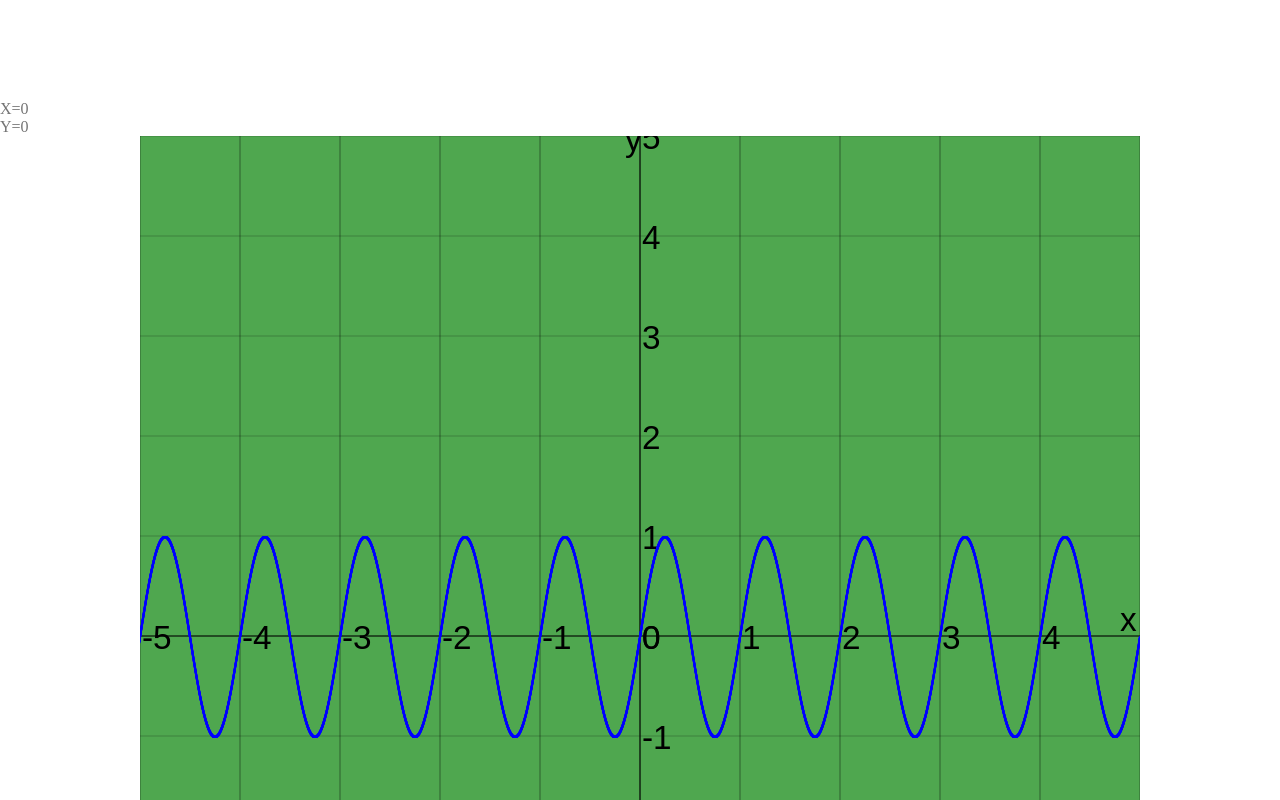
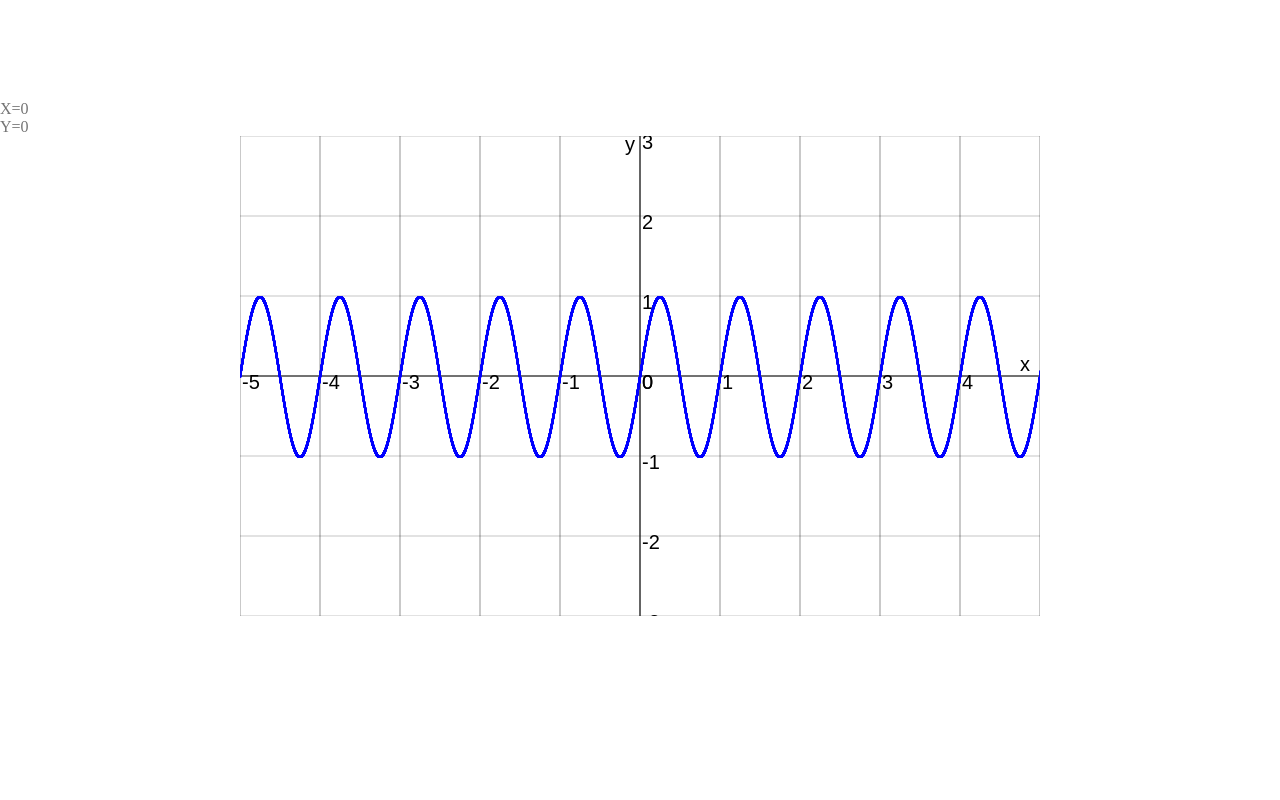
Before and after one commit to K1ttK1tty/coordinate-system.-charts, a React (Create React App) app: page / in a window 1280 px wide. Shown: the top 800 px of the page. Built offline with nearby package versions, Linux system fonts and the light colour scheme.

Commit message:
some refactor

```diff
--- a/src/App.js
+++ b/src/App.js
@@ -4,91 +4,28 @@ import Canvas from "./components/Canvas/Canvas"; // Change the path according to
 import './styles/canvas.css'
 import { useState } from 'react';
 const App = function () {
-    const canvasWidth = 1000;
-    const canvasHeight = 1000;
+    const canvasWidth = 800;
+    const canvasHeight = 480;
     const [xyPosition, setXYPosition] = useState([0, 0]);
-
-    const scaleY = 100;
-    const scaleX = 100;
-
+    const scaleY = 80;
+    const scaleX = 80;
     const stepX = Math.round(canvasHeight / scaleY / 2) * scaleY; // нахождение шага прмерно в середине и домножение номера шага на сам шаг, чтобы получить значение, находящееся примерно в середине полотна
     const stepY = Math.round(canvasWidth / scaleX / 2) * scaleX;
-    const draw = (context, canvasWidth, canvasHeight) => {
+
+    function getMousePosition(e) {
+        const positions = e.target.getBoundingClientRect();
+        const xPosition800 = Math.round((e.clientX - positions.left - canvasWidth / 2) * 1000 / canvasWidth) - 1;
+        const yPosition800 = Math.round((-e.clientY + positions.top + canvasHeight / 2) * 1.25);
+        setXYPosition([xPosition800, yPosition800])
+    }
 
 
 
-        const aa = canvasWidth / scaleY
-        // console.log(aa)
-
-        // линии координат
-        context.beginPath();
-        context.font = `${scaleX / 3}px Arial` // еще разные расположения текста
-        context.fillStyle = "#000";
-        context.strokeStyle = 'rgba(0, 0, 0, 0.23)';
-        for (let i = 0; i <= canvasWidth; i = i + scaleY) {
-            context.moveTo(i, 0);
-            context.lineTo(i, canvasHeight);
-
-            context.fillText(i / scaleY - Math.round(canvasWidth / scaleY / 2), i + 2, stepX + 13)
-        }
-        context.stroke();
-        for (let i = 0; i <= canvasHeight; i = i + scaleX) {
-            context.moveTo(0, i);
-            context.lineTo(canvasWidth, i);
-
-            context.fillText(0 - (i / scaleX - Math.round(canvasHeight / scaleX / 2)), stepY + 2, i + 13)
-        }
-        context.stroke();
-        context.closePath();
-
-
-        // оси
-        context.beginPath();
-        context.strokeStyle = 'rgba(0, 0, 0, 1)';
-        context.moveTo(stepY, 0);
-        context.lineTo(stepY, canvasHeight);
-        context.moveTo(0, stepX);
-        context.lineTo(canvasWidth, stepX);
-        context.stroke();
-        context.closePath();
-
-        context.fillText('y', canvasWidth / 2 - 15, 15)
-        context.fillText('x', canvasWidth - 20, canvasHeight / 2 - 5)
-
-
-        const frequency = 1;
-        const A = 1;
-        const phase = 0;
-        const radian = phase * Math.PI / 180;
-
-        for (let i = -canvasWidth / 5.9; i <= canvasWidth; i = i + 0.05) {
-            const x = (i - stepX) / scaleX;
-            // const y = Math.pow(x,1000);
-            // const y = Math.pow(x, 2);
-            const argInSin = 2 * Math.PI * x * frequency;
-
-            const y = A * Math.sin(argInSin + radian);
-            // context.fillRect(x * scaleX + stepY - 1, stepX - scaleY * y, 2, 2)
-            context.fillStyle = "blue";
-            context.fillRect(x * scaleX + stepY - 1, stepX - scaleY * y, 2, 2)
-
-        }
-    }
-    function getMousePosition(e) {
-        // setXYPosition([e.clientX - 793,0-e.clientY + 438])
-        const positions = e.target.getBoundingClientRect();
-        const Xposition = Math.round(e.clientX - positions.left - canvasWidth / 2)-1;
-        const Yposition = Math.round(-e.clientY + positions.top + canvasHeight / 2);
-
-        setXYPosition([Xposition, Yposition])
-        console.log(e.target.getBoundingClientRect())
-
-    }
     return (
         <div className="App">
             <div className="position">X={xyPosition[0]}</div>
             <div className="position">Y={xyPosition[1]}</div>
-            <Canvas getMousePosition={getMousePosition} className='canvas' draw={draw} height={canvasHeight} width={canvasWidth} />
+            <Canvas getMousePosition={getMousePosition} canvasWidth={canvasWidth} canvasHeight={canvasHeight} scaleY={scaleY} scaleX={scaleX} stepX={stepX} stepY={stepY} />
 
         </div>
     );
--- a/src/components/Canvas/Canvas.js
+++ b/src/components/Canvas/Canvas.js
@@ -1,21 +1,68 @@
 import React from 'react';
-import PropTypes from "prop-types";
-import { useRef } from 'react';
-const Canvas = function ({ draw, height, width, getMousePosition}) {
+
+const Canvas = function ({ getMousePosition, canvasWidth, canvasHeight, scaleY, scaleX, stepX, stepY }) {
     const canvas = React.useRef();
+
+    const draw = (context, canvasWidth, canvasHeight) => {
+        // линии координат
+        context.beginPath();
+        context.font = `${scaleX / 4}px Arial` // еще разные расположения текста
+        context.fillStyle = "#000";
+        context.strokeStyle = 'rgba(0, 0, 0, 0.23)';
+        for (let i = 0; i <= canvasWidth; i = i + scaleY) {
+            context.moveTo(i, 0);
+            context.lineTo(i, canvasHeight);
+            context.fillText(i / scaleY - Math.round(canvasWidth / scaleY / 2), i + 2, stepX + 13)
+        }
+        context.stroke();
+        for (let i = 0; i <= canvasHeight; i = i + scaleX) {
+            context.moveTo(0, i);
+            context.lineTo(canvasWidth, i);
+            context.fillText(0 - (i / scaleX - Math.round(canvasHeight / scaleX / 2)), stepY + 2, i + 13)
+        }
+        context.stroke();
+        context.closePath();
+        // оси
+        context.beginPath();
+        context.strokeStyle = 'rgba(0, 0, 0, 1)';
+        context.moveTo(stepY, 0);
+        context.lineTo(stepY, canvasHeight);
+        context.moveTo(0, stepX);
+        context.lineTo(canvasWidth, stepX);
+        context.stroke();
+        context.closePath();
+        context.fillText('y', canvasWidth / 2 - 15, 15)
+        context.fillText('x', canvasWidth - 20, canvasHeight / 2 - 5)
+
+        const frequency = 1;
+        const A = 1;
+        const phase = 0;
+        const radian = phase * Math.PI / 180;
+        for (let i = -canvasWidth / 5; i <= canvasWidth; i = i + 0.01) {
+            const x = (i - stepX) / scaleX;
+            // const y = Math.pow(x,1000);
+            // const y = Math.pow(x, 2);
+            const argInSin = 2 * Math.PI * x * frequency;
+
+            const y = A * Math.sin(argInSin + radian);
+            context.fillStyle = "blue";
+            context.fillRect(x * scaleX + stepY - 1, stepX - scaleY * y, 2, 2)
+
+        }
+    }
+
     React.useEffect(() => {
         const context = canvas.current.getContext("2d");
-        const canvasWidth = width;
-        const canvasHeight = height;
+        const canvasWidth = 800;
+        const canvasHeight = 480;
         draw(context, canvasWidth, canvasHeight);
     });
 
-    Canvas.propTypes = {
-        draw: PropTypes.func.isRequired,
-        height: PropTypes.number.isRequired,
-        width: PropTypes.number.isRequired,
-    };
+    // Canvas.propTypes = {
+    //     draw: PropTypes.func.isRequired,
+    // };
 
-    return <canvas onMouseMove={getMousePosition} ref={canvas} height={height} width={width} />;
+
+    return <canvas onMouseMove={getMousePosition} className='canvas' ref={canvas} height={canvasHeight} width={canvasWidth} />
 };
 export default Canvas;
--- a/src/styles/canvas.css
+++ b/src/styles/canvas.css
@@ -1,9 +1,9 @@
-canvas{
-    background: rgba(0, 128, 0, 0.692);
+canvas {
+    background: rgb(255, 255, 255);
     margin: 0px auto;
     display: block;
-    color:rgba(0, 0, 0, 0.473);
+    color: rgba(0, 0, 0, 0.473);
 }
-.CanvasPosition{
-    margin:0px auto;
+.CanvasPosition {
+    margin: 0px auto;
 }
```
Also changed, not shown: синусоиды.txt (added).
